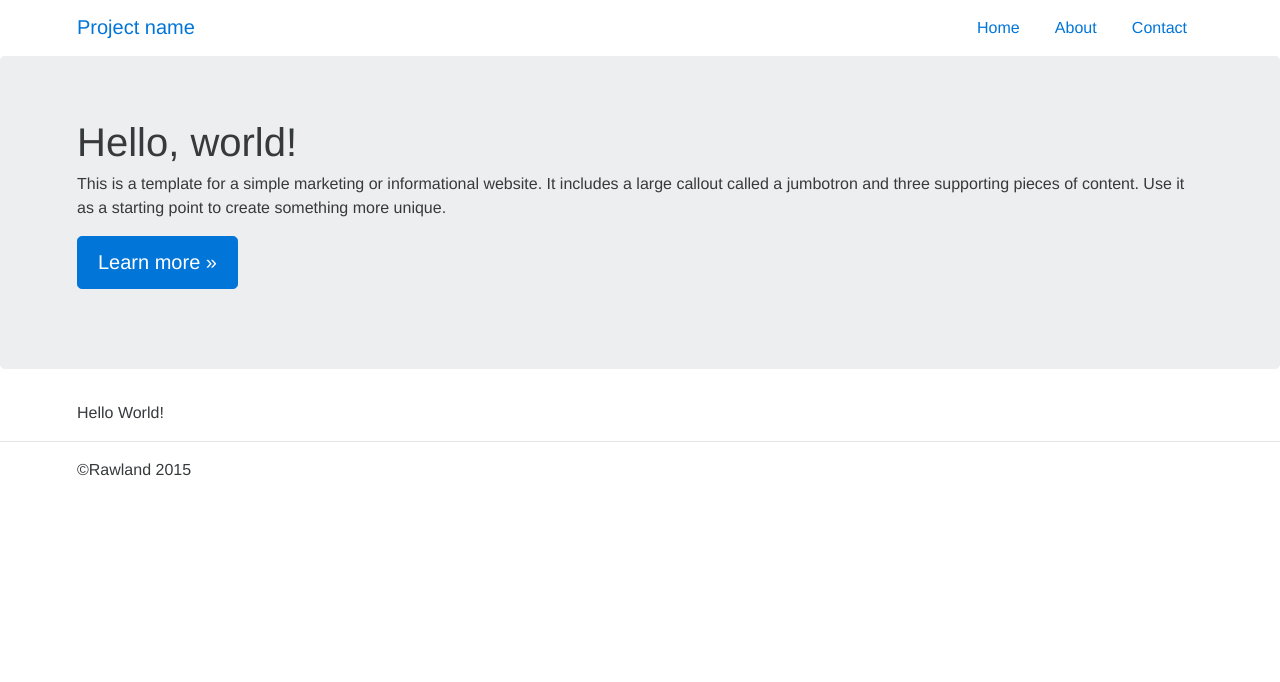
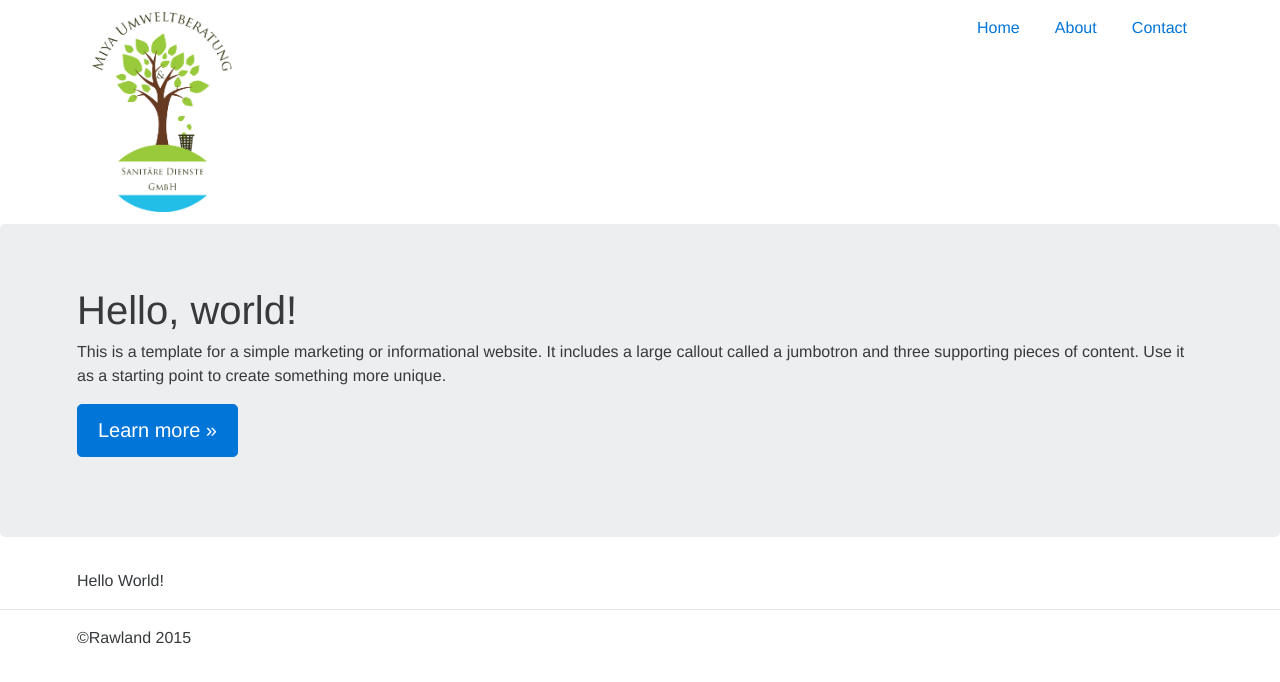
Before and after one commit to rawroland/miya-mockup, a website: page index.html in a window 1280 px wide. Drawn offline with nearby package versions, Linux system fonts and the light colour scheme.

Commit message:
Fix #1 by adding the logo.

```diff
--- a/index.html
+++ b/index.html
@@ -12,7 +12,9 @@
 <body>
   <nav class="navbar navbar-inverse navbar-static-top">
     <div class="container">
-      <a class="navbar-brand" href="#">Project name</a>
+      <a class="navbar-brand" href="#">
+        <img height="200px" alt="Miya-Umweltberatung" src="assets/images/Miya-Logo-final.png"/>
+      </a>
       <ul class="nav nav-pills pull-right">
         <li class="nav-item active">
           <a class="nav-link" href="#">Home <span class="sr-only">(current)</span></a>
```
Also changed, not shown: assets/images/Miya-Logo-final.png (added).
